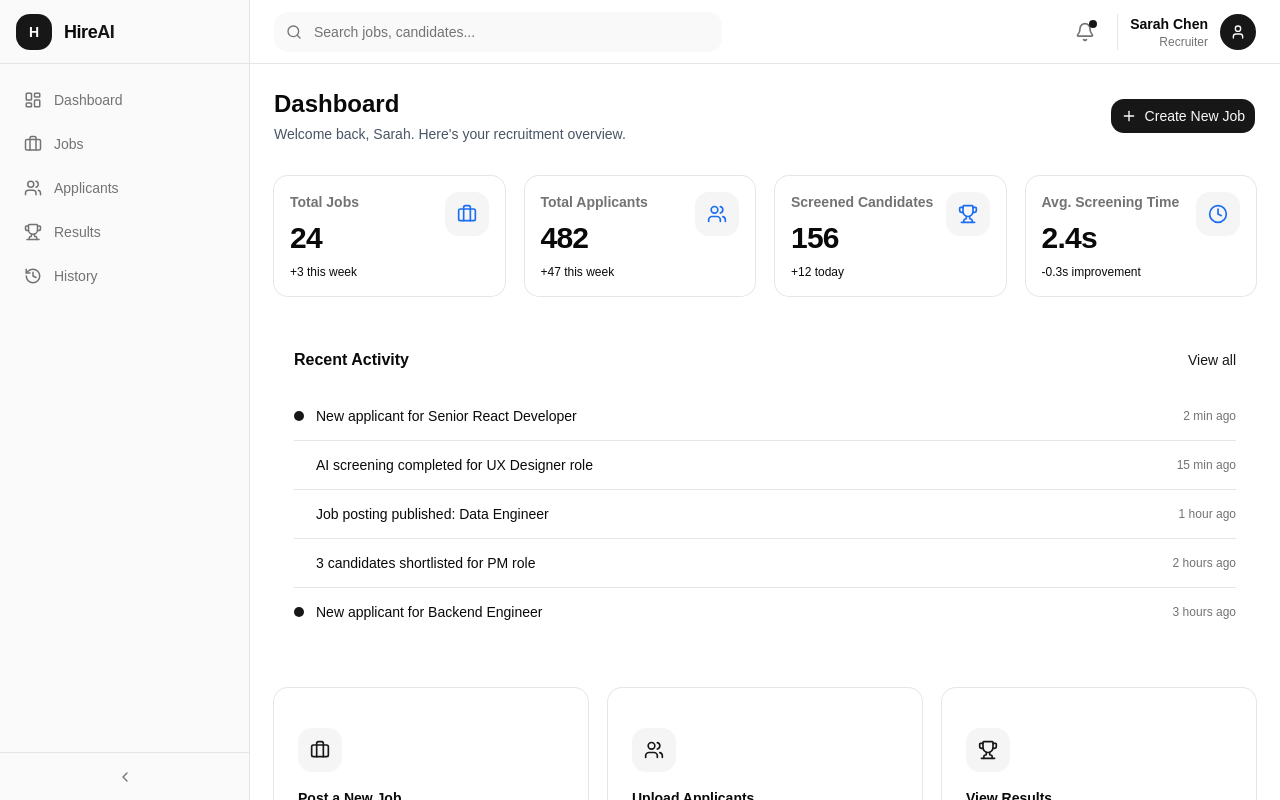
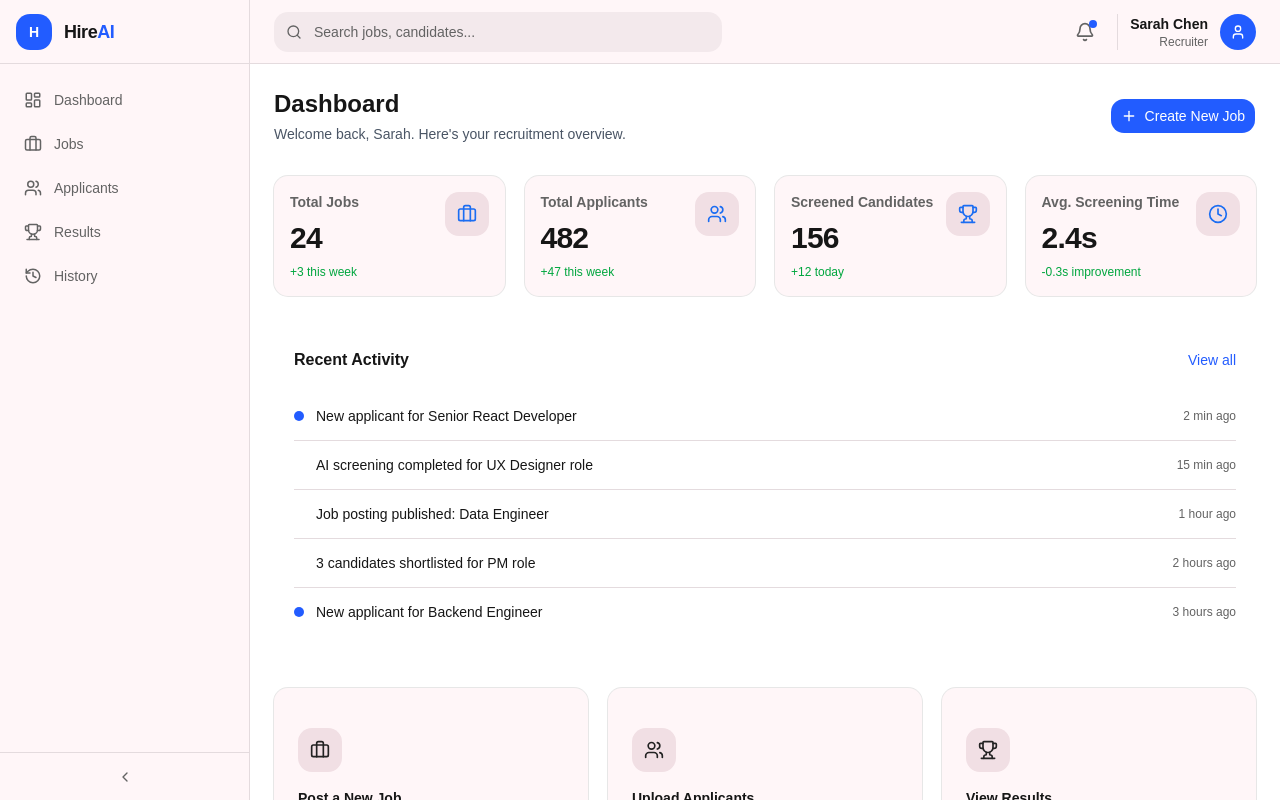
Before and after one commit to orestengabo0/umurava-ai-screener, a Next.js app in the folder frontend/: page /dashboard in a window 1280 px wide. Shown: the top 800 px of the page. Built offline with nearby package versions, Linux system fonts and the light colour scheme.

Commit message:
feat: update color variables and improve dark mode styles in globals.css

```diff
--- a/frontend/app/globals.css
+++ b/frontend/app/globals.css
@@ -6,37 +6,37 @@
 
 :root {
   --background: oklch(1 0 0);
-  --foreground: oklch(0.145 0 0);
-  --card: oklch(1 0 0);
-  --card-foreground: oklch(0.145 0 0);
+  --foreground: oklch(0.2 0 0);
+  --card: oklch(0.98 0.01 0);
+  --card-foreground: oklch(0.2 0 0);
   --popover: oklch(1 0 0);
-  --popover-foreground: oklch(0.145 0 0);
-  --primary: oklch(0.205 0 0);
-  --primary-foreground: oklch(0.985 0 0);
-  --secondary: oklch(0.97 0 0);
-  --secondary-foreground: oklch(0.205 0 0);
-  --muted: oklch(0.97 0 0);
-  --muted-foreground: oklch(0.556 0 0);
-  --accent: oklch(0.97 0 0);
-  --accent-foreground: oklch(0.205 0 0);
+  --popover-foreground: oklch(0.2 0 0);
+  --primary: oklch(0.55 0.25 264.376);
+  --primary-foreground: oklch(1 0 0);
+  --secondary: oklch(0.75 0.15 264.376);
+  --secondary-foreground: oklch(1 0 0);
+  --muted: oklch(0.92 0.01 0);
+  --muted-foreground: oklch(0.5 0 0);
+  --accent: oklch(0.92 0.02 0);
+  --accent-foreground: oklch(0.25 0 0);
   --destructive: oklch(0.577 0.245 27.325);
-  --border: oklch(0.922 0 0);
-  --input: oklch(0.922 0 0);
-  --ring: oklch(0.708 0 0);
-  --chart-1: oklch(0.87 0 0);
-  --chart-2: oklch(0.556 0 0);
-  --chart-3: oklch(0.439 0 0);
-  --chart-4: oklch(0.371 0 0);
-  --chart-5: oklch(0.269 0 0);
+  --border: oklch(0.9 0.01 0);
+  --input: oklch(0.95 0.01 0);
+  --ring: oklch(0.55 0.25 264.376);
+  --chart-1: oklch(0.6 0.2 264.376);
+  --chart-2: oklch(0.65 0.18 240);
+  --chart-3: oklch(0.7 0.16 300);
+  --chart-4: oklch(0.75 0.14 180);
+  --chart-5: oklch(0.8 0.12 60);
   --radius: 0.625rem;
-  --sidebar: oklch(0.985 0 0);
-  --sidebar-foreground: oklch(0.145 0 0);
-  --sidebar-primary: oklch(0.205 0 0);
-  --sidebar-primary-foreground: oklch(0.985 0 0);
-  --sidebar-accent: oklch(0.97 0 0);
-  --sidebar-accent-foreground: oklch(0.205 0 0);
-  --sidebar-border: oklch(0.922 0 0);
-  --sidebar-ring: oklch(0.708 0 0);
+  --sidebar: oklch(0.98 0.01 0);
+  --sidebar-foreground: oklch(0.2 0 0);
+  --sidebar-primary: oklch(0.55 0.25 264.376);
+  --sidebar-primary-foreground: oklch(1 0 0);
+  --sidebar-accent: oklch(0.92 0.02 0);
+  --sidebar-accent-foreground: oklch(0.25 0 0);
+  --sidebar-border: oklch(0.9 0.01 0);
+  --sidebar-ring: oklch(0.55 0.25 264.376);
 }
 
 @theme inline {
@@ -83,13 +83,6 @@
   --radius-4xl: calc(var(--radius) * 2.6);
 }
 
-@media (prefers-color-scheme: dark) {
-  :root {
-    --background: #0a0a0a;
-    --foreground: #ededed;
-  }
-}
-
 body {
   background: var(--background);
   color: var(--foreground);
@@ -97,47 +90,79 @@ body {
 }
 
 .dark {
-  --background: oklch(0.145 0 0);
-  --foreground: oklch(0.985 0 0);
-  --card: oklch(0.205 0 0);
-  --card-foreground: oklch(0.985 0 0);
-  --popover: oklch(0.205 0 0);
-  --popover-foreground: oklch(0.985 0 0);
-  --primary: oklch(0.922 0 0);
-  --primary-foreground: oklch(0.205 0 0);
-  --secondary: oklch(0.269 0 0);
-  --secondary-foreground: oklch(0.985 0 0);
-  --muted: oklch(0.269 0 0);
-  --muted-foreground: oklch(0.708 0 0);
-  --accent: oklch(0.269 0 0);
-  --accent-foreground: oklch(0.985 0 0);
+  --background: oklch(0.12 0 0);
+  --foreground: oklch(0.95 0.01 0);
+  --card: oklch(0.18 0.01 0);
+  --card-foreground: oklch(0.95 0.01 0);
+  --popover: oklch(0.18 0.01 0);
+  --popover-foreground: oklch(0.95 0.01 0);
+  --primary: oklch(0.6 0.25 264.376);
+  --primary-foreground: oklch(0.12 0 0);
+  --secondary: oklch(0.7 0.18 264.376);
+  --secondary-foreground: oklch(0.12 0 0);
+  --muted: oklch(0.3 0.01 0);
+  --muted-foreground: oklch(0.7 0 0);
+  --accent: oklch(0.25 0.01 0);
+  --accent-foreground: oklch(0.95 0.01 0);
   --destructive: oklch(0.704 0.191 22.216);
   --border: oklch(1 0 0 / 10%);
   --input: oklch(1 0 0 / 15%);
-  --ring: oklch(0.556 0 0);
-  --chart-1: oklch(0.87 0 0);
-  --chart-2: oklch(0.556 0 0);
-  --chart-3: oklch(0.439 0 0);
-  --chart-4: oklch(0.371 0 0);
-  --chart-5: oklch(0.269 0 0);
-  --sidebar: oklch(0.205 0 0);
-  --sidebar-foreground: oklch(0.985 0 0);
-  --sidebar-primary: oklch(0.488 0.243 264.376);
-  --sidebar-primary-foreground: oklch(0.985 0 0);
-  --sidebar-accent: oklch(0.269 0 0);
-  --sidebar-accent-foreground: oklch(0.985 0 0);
+  --ring: oklch(0.6 0.25 264.376);
+  --chart-1: oklch(0.6 0.2 264.376);
+  --chart-2: oklch(0.65 0.18 240);
+  --chart-3: oklch(0.7 0.16 300);
+  --chart-4: oklch(0.75 0.14 180);
+  --chart-5: oklch(0.8 0.12 60);
+  --sidebar: oklch(0.15 0.01 0);
+  --sidebar-foreground: oklch(0.95 0.01 0);
+  --sidebar-primary: oklch(0.6 0.25 264.376);
+  --sidebar-primary-foreground: oklch(0.95 0.01 0);
+  --sidebar-accent: oklch(0.25 0.01 0);
+  --sidebar-accent-foreground: oklch(0.95 0.01 0);
   --sidebar-border: oklch(1 0 0 / 10%);
-  --sidebar-ring: oklch(0.556 0 0);
+  --sidebar-ring: oklch(0.6 0.25 264.376);
 }
 
 @layer base {
   * {
     @apply border-border outline-ring/50;
   }
-  body {
-    @apply bg-background text-foreground;
-  }
+
   html {
     @apply font-sans;
   }
+
+  body {
+    @apply bg-background text-foreground;
+    background-color: oklch(1 0 0) !important;
+  }
+
+  main {
+    @apply bg-background;
+    background-color: oklch(1 0 0) !important;
+  }
+
+  .text-success {
+    @apply text-green-600;
+  }
+
+  .dark .text-success {
+    @apply text-green-400;
+  }
+
+  .text-warning {
+    @apply text-amber-600;
+  }
+
+  .dark .text-warning {
+    @apply text-amber-400;
+  }
+
+  .text-info {
+    @apply text-blue-600;
+  }
+
+  .dark .text-info {
+    @apply text-blue-400;
+  }
 }
```
